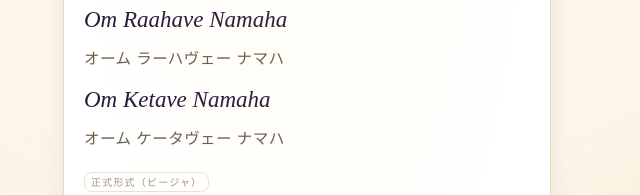
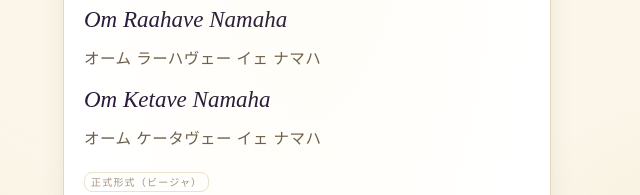
Before and after one commit to Cloud9-MK/mantra, a plain HTML site: page index.html in a window 1280 px wide. Shown: the part 556-751 px from the top of the page, 333-973 px from the left. Drawn offline with Linux system fonts and the light colour scheme.

Commit message:
Add files via upload

```diff
--- a/index.html
+++ b/index.html
@@ -1710,9 +1710,9 @@ const PLANETS = [
     planet: '太陽', sanskrit: 'Surya', katakana: 'スーリヤ', icon: '☉',
     color: 'var(--sun)',
     mantra: 'Om Hraam Hreem Hroum Sah Suryaya Namaha',
-    reading: 'オーム ハラーム ハリーム ハローム サハ スーリヤーヤ ナマハ',
+    reading: 'オーム ハラーム ハリーム ハローム サハ スーリヤーイェ ナマハ',
     simpleMantra: 'Om Suryaaya Namaha',
-    simpleReading: 'オーム スーリヤーヤ ナマハ',
+    simpleReading: 'オーム スーリヤーイェ ナマハ',
     meaning: {
       translation: '「オーム、太陽神スーリヤに礼拝します」',
       deity: '太陽神スーリヤ（Surya）。インド神話では7頭の馬が引く黄金の戦車に乗り、天空を渡る神。リグ・ヴェーダ最古の讃歌にも歌われた、最も古い神格の一つ。日々東から昇り、すべての生命に光と熱を与える根源的存在。',
@@ -1731,9 +1731,9 @@ const PLANETS = [
     planet: '月', sanskrit: 'Chandra', katakana: 'チャンドラ', icon: '☽',
     color: 'var(--moon)',
     mantra: 'Om Shraam Shreem Shroum Sah Chandraya Namaha',
-    reading: 'オーム シュラーム シュリーム シュローム サハ チャンドラーヤ ナマハ',
+    reading: 'オーム シュラーム シュリーム シュローム サハ チャンドラーイェ ナマハ',
     simpleMantra: 'Om Chandraaya Namaha',
-    simpleReading: 'オーム チャンドラーヤ ナマハ',
+    simpleReading: 'オーム チャンドラーイェ ナマハ',
     meaning: {
       translation: '「オーム、月神チャンドラに礼拝します」',
       deity: '月神チャンドラ（Chandra / Soma）。28人のナクシャトラ（星宿）の女神たちの夫。心（マナス）と感情を司る神格。乳海撹拌から生まれたとも、アトリ仙の眼から生まれたとも伝わる。乳白色の衣をまとい、両手に蓮を持つ。',
@@ -1752,9 +1752,9 @@ const PLANETS = [
     planet: '火星', sanskrit: 'Mangala', katakana: 'マンガラ', icon: '♂',
     color: 'var(--mars)',
     mantra: 'Om Kraam Kreem Kroum Sah Bhaumaya Namaha',
-    reading: 'オーム クラーム クリーム クローム サハ バウマーヤ ナマハ',
+    reading: 'オーム クラーム クリーム クローム サハ バウマーイェ ナマハ',
     simpleMantra: 'Om Mangalaaya Namaha',
-    simpleReading: 'オーム マンガラーヤ ナマハ',
+    simpleReading: 'オーム マンガラーイェ ナマハ',
     meaning: {
       translation: '「オーム、マンガラ神に礼拝します」※「マンガラ」には「吉祥」「縁起の良い」の意味も含む。',
       deity: '火星神マンガラ（Mangala / Bhauma / Angaraka）。大地ブーミから生まれた神（Bhauma＝大地の子）。赤い肌、四本の腕、三叉の槍を持つ。武勇と保護、結婚守護の神。',
@@ -1773,9 +1773,9 @@ const PLANETS = [
     planet: '水星', sanskrit: 'Budha', katakana: 'ブダ', icon: '☿',
     color: 'var(--mercury)',
     mantra: 'Om Braam Breem Broum Sah Budhaya Namaha',
-    reading: 'オーム ブラーム ブリーム ブローム サハ ブダーヤ ナマハ',
+    reading: 'オーム ブラーム ブリーム ブローム サハ ブダーイェ ナマハ',
     simpleMantra: 'Om Budhaaya Namaha',
-    simpleReading: 'オーム ブダーヤ ナマハ',
+    simpleReading: 'オーム ブダーイェ ナマハ',
     meaning: {
       translation: '「オーム、水星神ブダに礼拝します」',
       deity: '水星神ブダ（Budha）。月神チャンドラと女神ターラーの息子。緑の肌、知性と機転に富む若き神。注：仏陀（ブッダ）とは別の神格で、つづりも音も異なる（Budha vs Buddha）。',
@@ -1794,9 +1794,9 @@ const PLANETS = [
     planet: '木星', sanskrit: 'Guru', katakana: 'グル', icon: '♃',
     color: 'var(--jupiter)',
     mantra: 'Om Graam Greem Groum Sah Gurave Namaha',
-    reading: 'オーム グラーム グリーム グローム サハ グラヴェー ナマハ',
+    reading: 'オーム グラーム グリーム グローム サハ グラヴェー イェ ナマハ',
     simpleMantra: 'Om Gurave Namaha',
-    simpleReading: 'オーム グラヴェー ナマハ',
+    simpleReading: 'オーム グラヴェー イェ ナマハ',
     meaning: {
       translation: '「オーム、グル（師・木星神）に礼拝します」',
       deity: '木星神グル／ブリハスパティ（Guru / Brihaspati）。神々の師（デーヴァ・グル）と呼ばれる最高位の智者。リシ・アンギラスの息子。黄色の衣を纏い、数珠と聖典、杖を持つ。聖典『リグ・ヴェーダ』に多数の讃歌がある古い神格。',
@@ -1815,9 +1815,9 @@ const PLANETS = [
     planet: '金星', sanskrit: 'Shukra', katakana: 'シュクラ', icon: '♀',
     color: 'var(--venus)',
     mantra: 'Om Draam Dreem Droum Sah Shukraya Namaha',
-    reading: 'オーム ドラーム ドリーム ドローム サハ シュクラーヤ ナマハ',
+    reading: 'オーム ドラーム ドリーム ドローム サハ シュクラーイェ ナマハ',
     simpleMantra: 'Om Shukraaya Namaha',
-    simpleReading: 'オーム シュクラーヤ ナマハ',
+    simpleReading: 'オーム シュクラーイェ ナマハ',
     meaning: {
       translation: '「オーム、金星神シュクラに礼拝します」',
       deity: '金星神シュクラ（Shukra）。阿修羅族の師（アスラ・グル）。リシ・ブリグの息子で、ムリタ・サンジーヴァニ（死者を蘇らせる秘呪）を授かったとされる。白い肌、白い衣、片目（神話による）。芸術と愛の保護神。',
@@ -1836,9 +1836,9 @@ const PLANETS = [
     planet: '土星', sanskrit: 'Shani', katakana: 'シャニ', icon: '♄',
     color: 'var(--saturn)',
     mantra: 'Om Praam Preem Praum Sah Shanaishcharaya Namaha',
-    reading: 'オーム プラーム プリーム プロウム サハ シャナイシュチャラーヤ ナマハ',
+    reading: 'オーム プラーム プリーム プロウム サハ シャナイシュチャラーイェ ナマハ',
     simpleMantra: 'Om Shanaishwaraaya Namaha',
-    simpleReading: 'オーム シャナイシュワラーヤ ナマハ',
+    simpleReading: 'オーム シャナイシュワラーイェ ナマハ',
     meaning: {
       translation: '「オーム、土星神シャニ（シャナイシュワラ）に礼拝します」',
       deity: '土星神シャニ／シャナイシュワラ（Shani / Shanaishwara）。太陽神スーリヤと影の女神チャーヤーの息子。黒い肌、黒い衣、片足を引きずるとされる。「シャナイ」は「ゆっくり」の意で、ゆっくりと、しかし確実に正義を執行する厳格な神。',
@@ -1858,9 +1858,9 @@ const RAHU_KETU = {
   rahu: {
     name: 'ラーフ', sanskrit: 'Rahu', icon: '☊',
     mantra: 'Om Bhraam Bhreem Bhraum Sah Rahave Namaha',
-    reading: 'オーム ブラーム ブリーム ブロウム サハ ラーハヴェー ナマハ',
+    reading: 'オーム ブラーム ブリーム ブロウム サハ ラーハヴェー イェ ナマハ',
     simpleMantra: 'Om Raahave Namaha',
-    simpleReading: 'オーム ラーハヴェー ナマハ',
+    simpleReading: 'オーム ラーハヴェー イェ ナマハ',
     meaning: {
       translation: '「オーム、ラーフに礼拝します」',
       deity: 'ラーフ（Rahu）— 月の北交点。実体のない「影の惑星」（チャヤ・グラハ）。神話では乳海撹拌の際にアムリタ（不死の甘露）を盗み飲んだアスラ（スワラブハーヌ）の首が、太陽と月に告発されてヴィシュヌに切られ、首から上だけが不死の存在として残ったもの。蛇の頭の姿で描かれる。',
@@ -1876,9 +1876,9 @@ const RAHU_KETU = {
   ketu: {
     name: 'ケートゥ', sanskrit: 'Ketu', icon: '☋',
     mantra: 'Om Sraam Sreem Sraum Sah Ketave Namaha',
-    reading: 'オーム スラーム スリーム スロウム サハ ケータヴェー ナマハ',
+    reading: 'オーム スラーム スリーム スロウム サハ ケータヴェー イェ ナマハ',
     simpleMantra: 'Om Ketave Namaha',
-    simpleReading: 'オーム ケータヴェー ナマハ',
+    simpleReading: 'オーム ケータヴェー イェ ナマハ',
     meaning: {
       translation: '「オーム、ケートゥに礼拝します」',
       deity: 'ケートゥ（Ketu）— 月の南交点。ラーフと同じく首を切られたアスラ（スワラブハーヌ）から生まれた「尾」の部分。実体のない影の惑星。蛇の尾の姿。煙、旗、過去世のカルマの蓄積を象徴する。',
```
